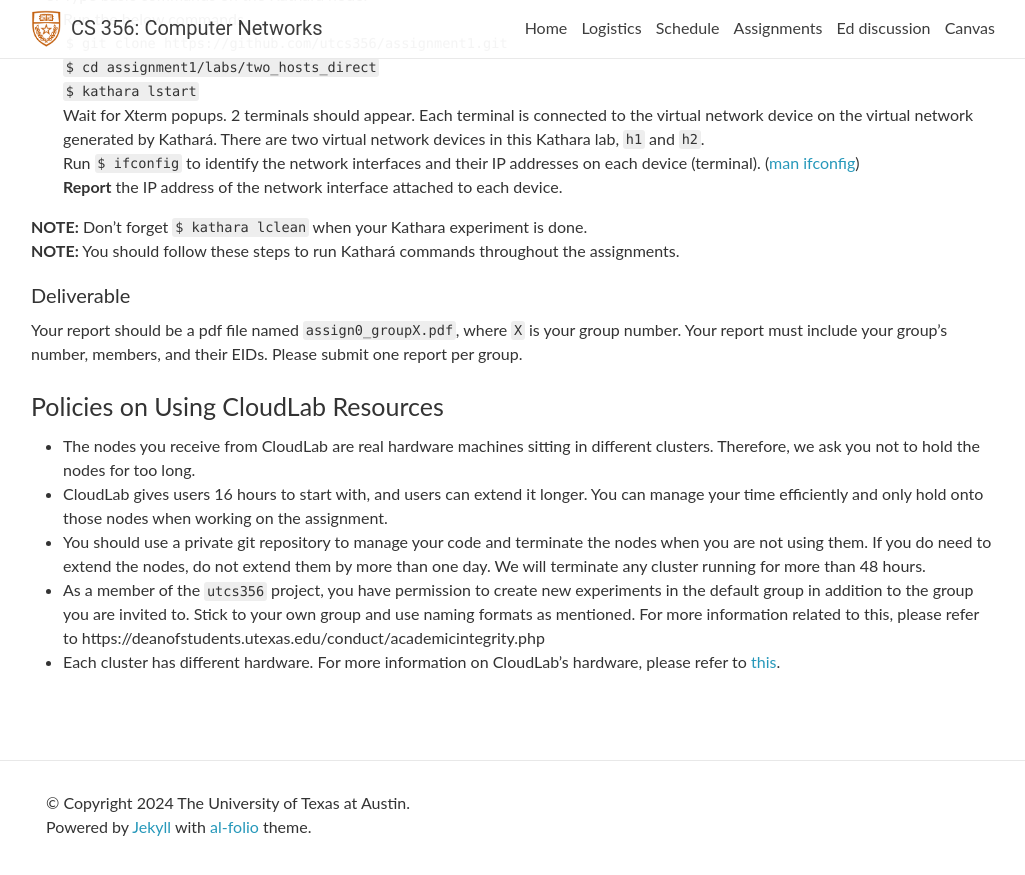
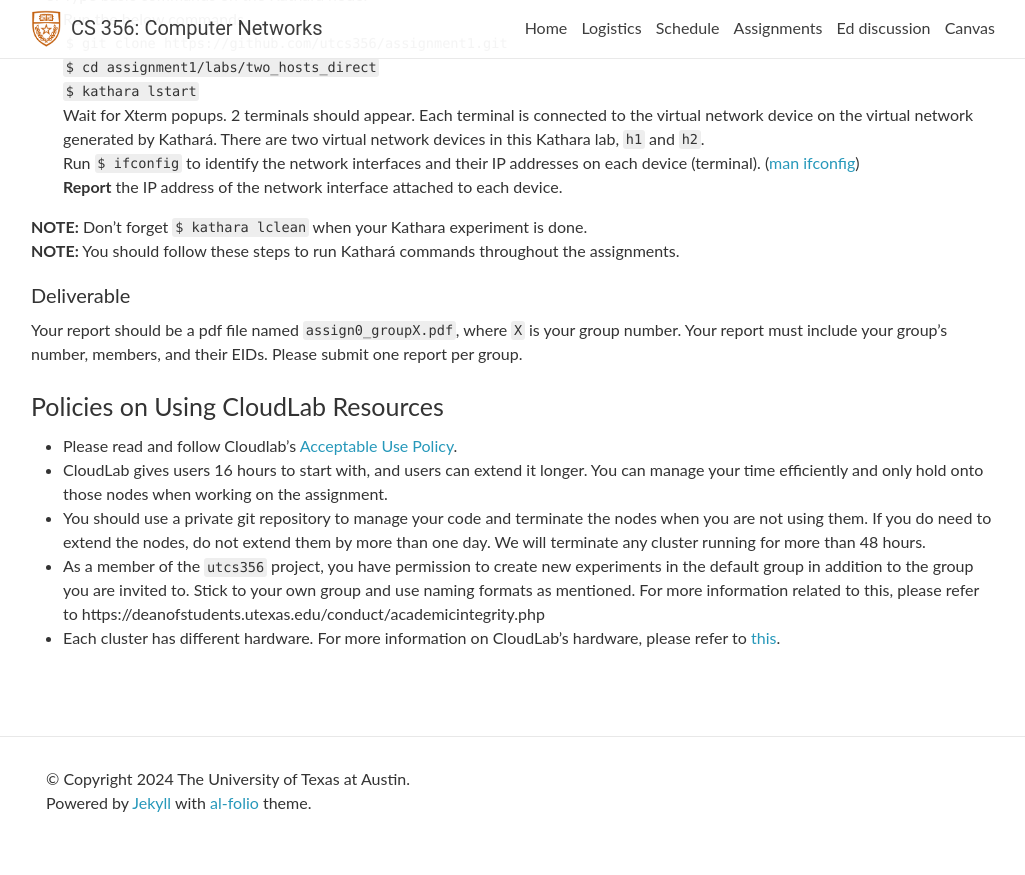
Before and after one commit to utcs356/sp25, a Jekyll site: the page built from _pages/0_cloulab_kathara.md, in a window 1280 px wide and 900 px high, scrolled down 7526 px. Shown: the top 875 px of the window, without its empty margins (127-1152 px from the left). Built offline with Jekyll 4.4.1, drawn with Linux system fonts in a browser that asks for light colours; nearby versions of some CDN libraries; comment, search, counter and statistics services are not loaded.

Commit message:
Update 0_cloulab_kathara.md

```diff
--- a/_pages/0_cloulab_kathara.md
+++ b/_pages/0_cloulab_kathara.md
@@ -126,7 +126,7 @@ Your report should be a pdf file named `assign0_groupX.pdf`, where `X` is your g
 
 
 ### Policies on Using CloudLab Resources
-* The nodes you receive from CloudLab are real hardware machines sitting in different clusters. Therefore, we ask you not to hold the nodes for too long.
+* Please read and follow Cloudlab's [Acceptable Use Policy](https://www.cloudlab.us/aup.php).
 * CloudLab gives users 16 hours to start with, and users can extend it longer. You can manage your time efficiently and only hold onto those nodes when working on the assignment.
 * You should use a private git repository to manage your code and terminate the nodes when you are not using them. If you do need to extend the nodes, do not extend them by more than one day. We will terminate any cluster running for more than 48 hours.
 * As a member of the `utcs356` project, you have permission to create new experiments in the default group in addition to the group you are invited to. Stick to your own group and use naming formats as mentioned. For more information related to this, please refer to https://deanofstudents.utexas.edu/conduct/academicintegrity.php
```
